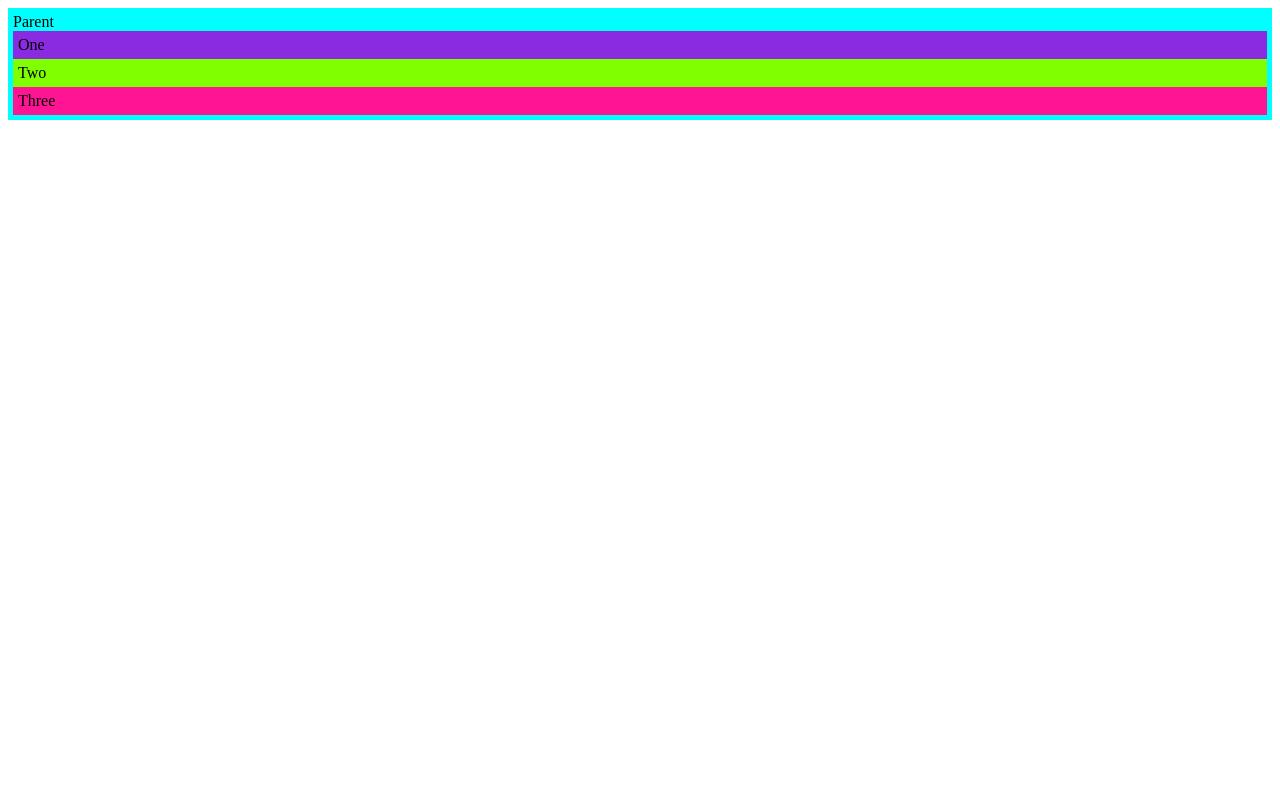
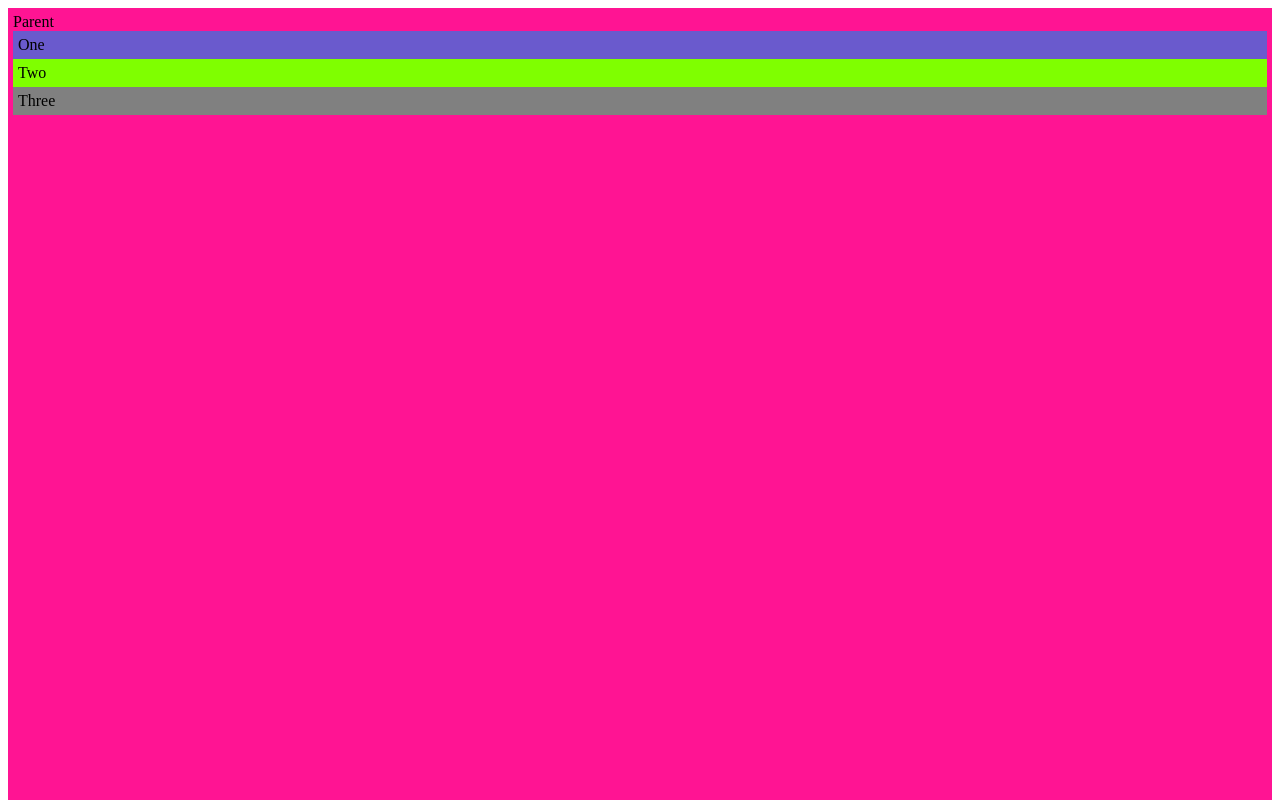
Before and after one commit to pavel99pop/CSS-Positioning, a plain HTML site: page index.html in a window 1280 px wide. Shown: the top 800 px of the page. Drawn offline with Linux system fonts and the light colour scheme.

Commit message:
Enough positioning  practice ig...

```diff
--- a/CSS/style.css
+++ /dev/null
@@ -1,24 +0,0 @@
-.parent {
-  background-color: aqua;
-  padding: 5px;
-}
-
-.child {
-  padding: 5px;
-}
-
-.child-one {
-  background-color: blueviolet;
-}
-
-.child-two {
-  background-color: chartreuse;
-}
-
-.child-three {
-  background-color: deeppink;
-}
-
-/* div {
-  display: block;
-} */
--- /dev/null
+++ b/CSS/styles.css
@@ -0,0 +1,29 @@
+.parent {
+  background-color: deeppink;
+  padding: 5px;
+  position: relative;
+  height: 200vh;
+}
+
+.child {
+  padding: 5px;
+}
+
+.child-one {
+  background-color: slateblue;
+  position: sticky;
+  top: 0;
+  right: 0;
+}
+
+.child-two {
+  background-color: chartreuse;
+}
+
+.child-three {
+  background-color: grey;
+}
+
+/* div {
+  display: block;
+} */
--- a/index.html
+++ b/index.html
@@ -5,7 +5,7 @@
     <meta http-equiv="X-UA-Compatible" content="IE=edge" />
     <meta name="viewport" content="width=device-width, initial-scale=1.0" />
     <title>CSS Positioning</title>
-    <link rel="stylesheet" href="CSS/style.css" />
+    <link rel="stylesheet" href="CSS/styles.css" />
   </head>
   <body>
     <div class="parent">
```
